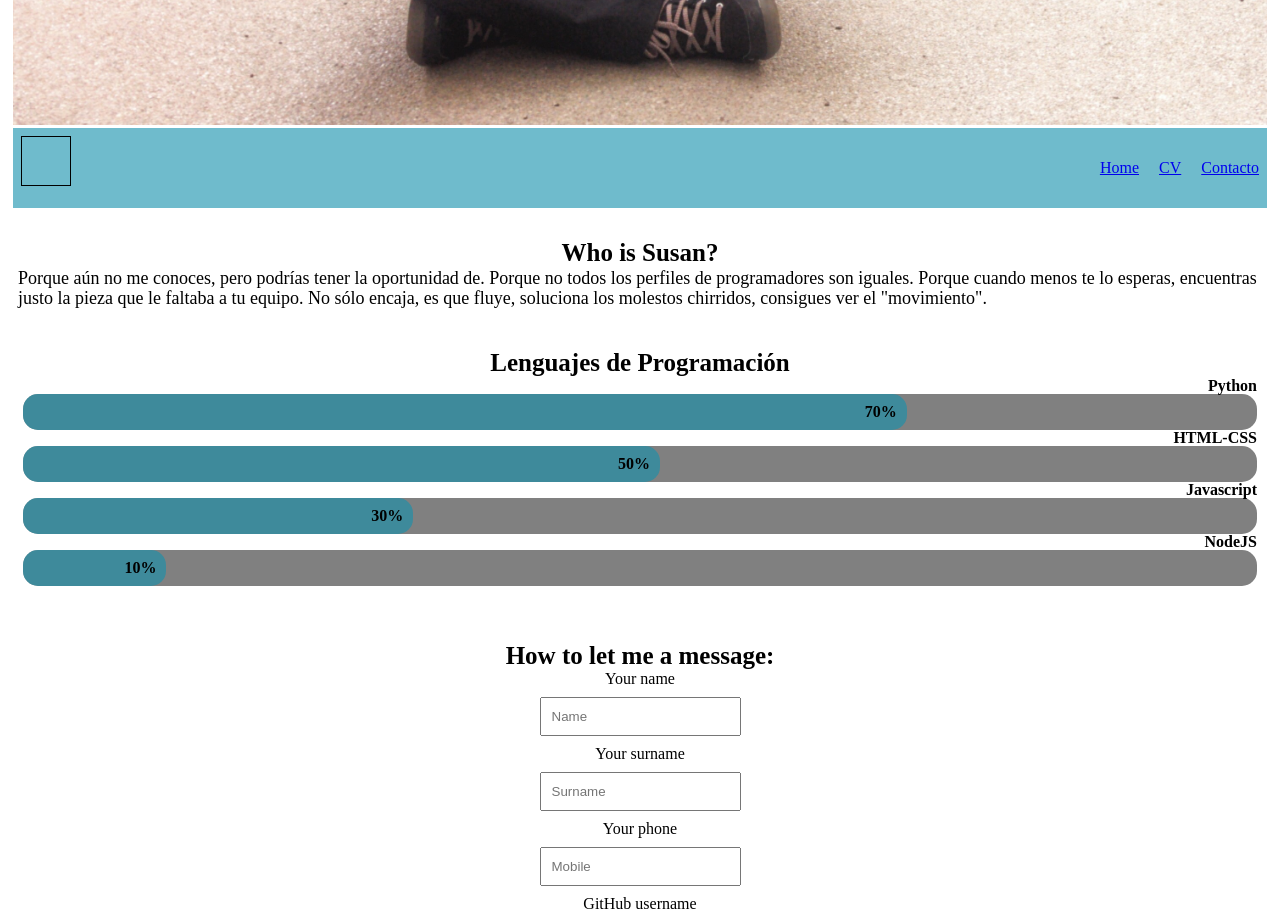
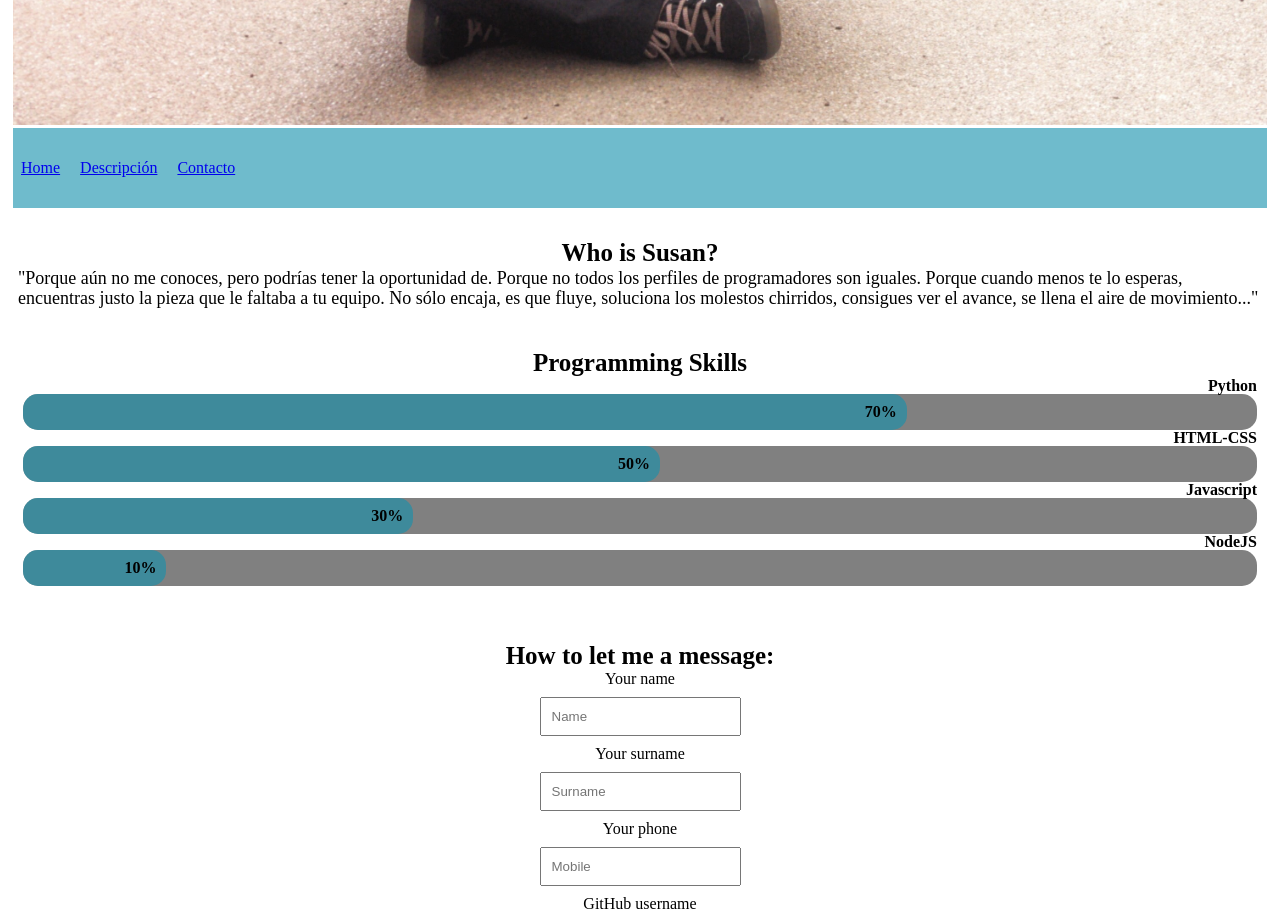
Before and after one commit to SusanSM/practica-html-css, a plain HTML site: page index.html in a window 1280 px wide. Shown: the part 900-1819 px from the top of the page. Drawn offline with Linux system fonts and the light colour scheme.

Commit message:
Segundo commit

```diff
--- a/index.html
+++ b/index.html
@@ -20,13 +20,12 @@
 
     <nav class="navbar">
 
-        <span class="boton-menu"></span>
         <ul class="menu">
             <li>
                 <a class="link" href="#">Home</a>
             </li>
             <li>
-                <a class="link" href="#">CV</a>
+                <a class="link" href="#">Descripción</a>
             </li>
             <li>
                 <a class="link" href="#">Contacto</a>
@@ -37,11 +36,11 @@
 
     <section>
         <h2>Who is Susan?</h2>
-        <p>Porque aún no me conoces, pero podrías tener la oportunidad de. Porque no todos los perfiles de programadores son iguales. Porque cuando menos te lo esperas, encuentras justo la pieza que le faltaba a tu equipo. No sólo encaja, es que fluye, soluciona
-            los molestos chirridos, consigues ver el "movimiento".
+        <p>"Porque aún no me conoces, pero podrías tener la oportunidad de. Porque no todos los perfiles de programadores son iguales. Porque cuando menos te lo esperas, encuentras justo la pieza que le faltaba a tu equipo. No sólo encaja, es que fluye,
+            soluciona los molestos chirridos, consigues ver el avance, se llena el aire de movimiento..."
     </section>
     <div class="lenguaje">
-        <h2>Lenguajes de Programación</h2>
+        <h2>Programming Skills</h2>
         <p>Python</p>
         <div class="contenedor">
             <div class="lenguaje uno">70%</div>
--- a/styles/main.css
+++ b/styles/main.css
@@ -23,6 +23,10 @@ html {
     background-color: var(--primary-color);
     height: 80px;
     display: flex;
+}
+
+.navbar ul {
+    display: none;
 }
 
 .boton-menu {
@@ -172,7 +176,7 @@ img.jpg {
     max-width: 60px;
 }
 
-@media screen and (min-width: 768px) {
+@media screen and (min-width: 450px) {
     .menu {
         display: none;
     }
@@ -187,7 +191,7 @@ img.jpg {
     }
 }
 
-@media screen and (min-width: 768px) {
+@media screen and (min-width: 450px) {
     .navbar .menu .link {
         transition: color 0.6s linear;
     }
```
Also changed, not shown: 1 other file.
